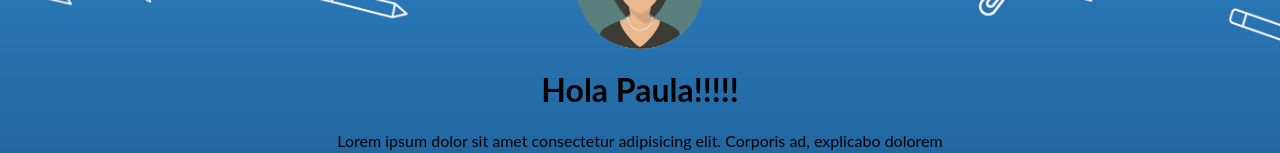
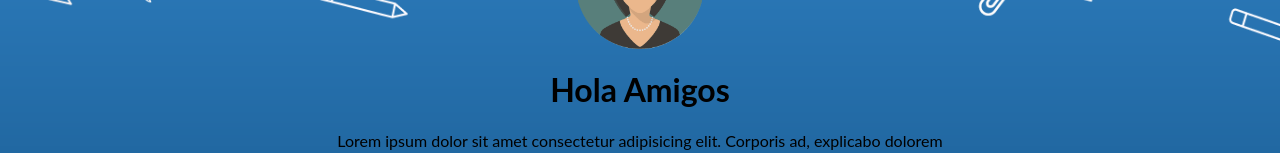
Before and after one commit to pauladarias/teacher_project, a plain HTML site: page index.html in a window 1280 px wide. Shown: the part 497-650 px from the top of the page. Drawn offline with Linux system fonts and the light colour scheme.

Commit message:
Change title

```diff
--- a/index.html
+++ b/index.html
@@ -26,7 +26,7 @@
         <img src="./resources/images/profile.png" alt="">
         <div class="container-description">
           <h1>
-            Hola Paula!!!!!
+            Hola Amigos
           </h1>
           <p>Lorem ipsum dolor sit amet consectetur adipisicing elit. Corporis ad, explicabo dolorem architecto quae fugit rerum vitae iusto beatae vel officiis deserunt ducimus sequi necessitatibus saepe excepturi, pariatur ut quas!</p>
           <button>REGISTRATE YA!</button>
```
